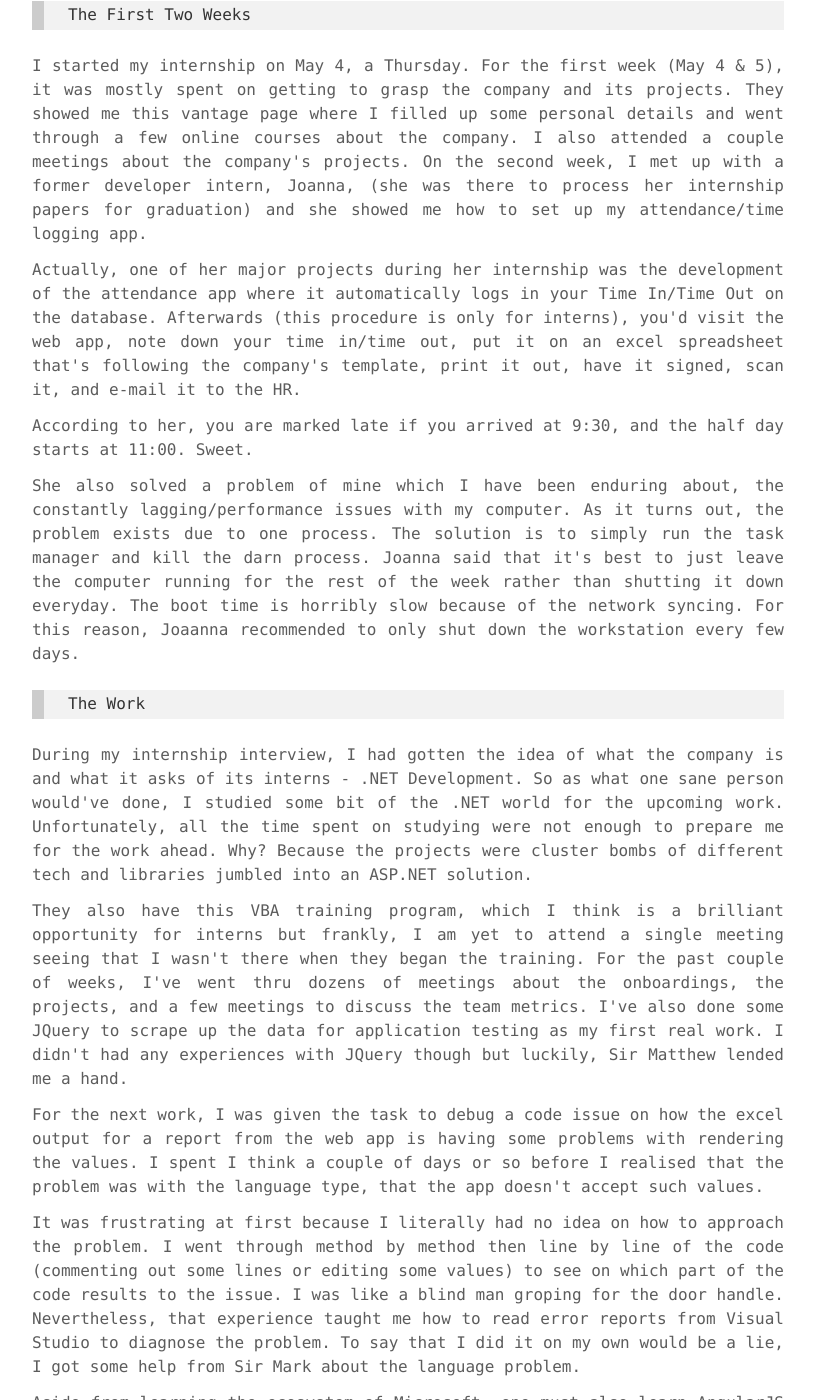
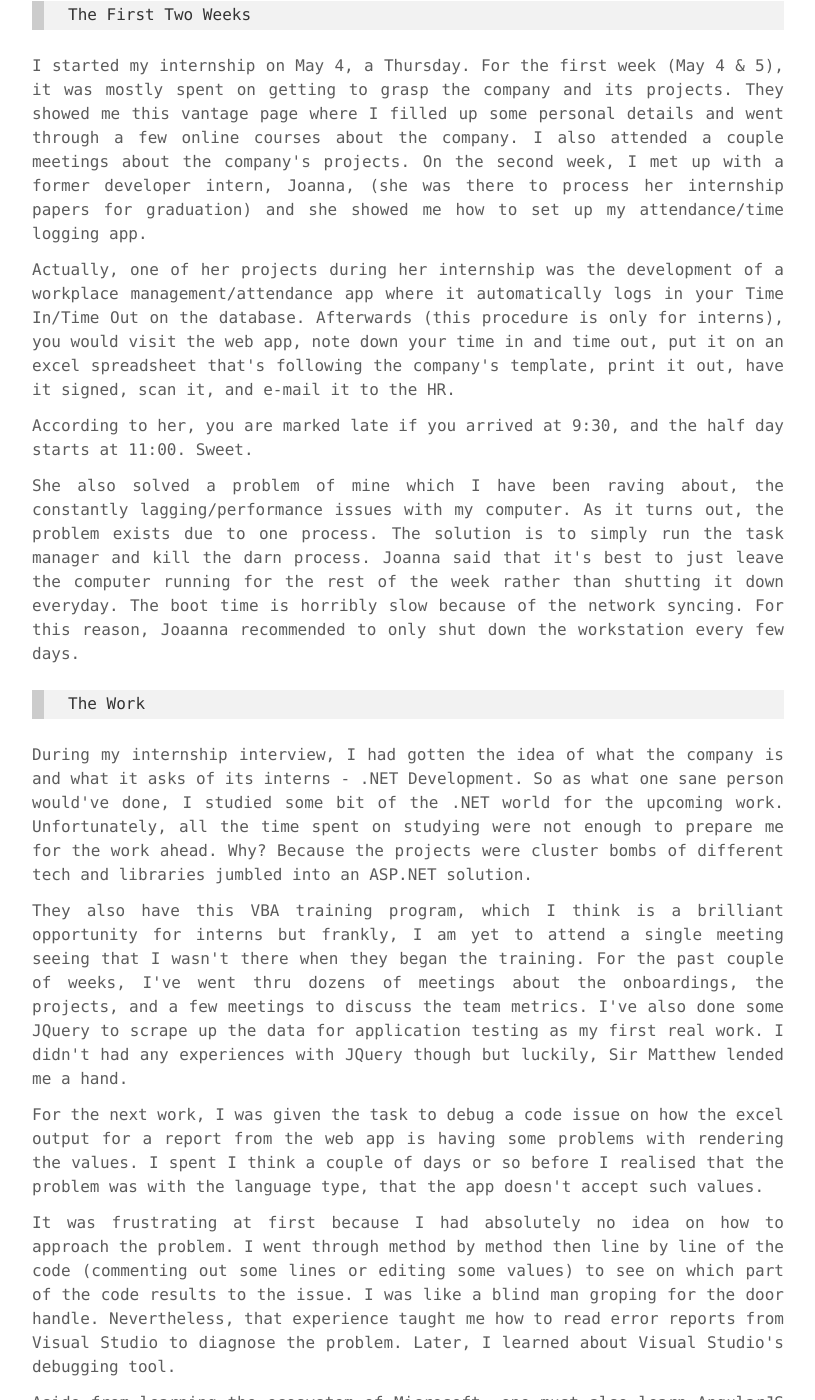
Before and after one commit to jpamata/jpamata.github.io, a Jekyll site: the page built from _posts/2017-05-27-My-First-Month-as-a-Software-Developer-Intern.md, in a window 1280 px wide and 1400 px high, scrolled down 378 px. Shown: the whole window, without its empty margins (232-1047 px from the left). Built offline with Jekyll 4.4.1, drawn with Linux system fonts in a browser that asks for light colours; comment, search, counter and statistics services are not loaded.

Commit message:
Update 2017-05-27-My-First-Month-as-a-Software-Developer-Intern.md

```diff
--- a/_posts/2017-05-27-My-First-Month-as-a-Software-Developer-Intern.md
+++ b/_posts/2017-05-27-My-First-Month-as-a-Software-Developer-Intern.md
@@ -20,11 +20,11 @@ func main() {
 > The First Two Weeks
 
 <p align="justify">I started my internship on May 4, a Thursday. For the first week (May 4 & 5), it was mostly spent on getting to grasp the company and its projects. They showed me this vantage page where I filled up some personal details and went through a few online courses about the company. I also attended a couple meetings about the company's projects. On the second week, I met up with a former developer intern, Joanna, (she was there to process her internship papers for graduation) and she showed me how to set up my attendance/time logging app.</p> <!--more-->
-<p align="justify">Actually, one of her major projects during her internship was the development of the attendance app where it automatically logs in your Time In/Time Out on the database. Afterwards (this procedure is only for interns), you'd visit the web app, note down your time in/time out, put it on an excel spreadsheet that's following the company's template, print it out, have it signed, scan it, and e-mail it to the HR.</p>
+<p align="justify">Actually, one of her projects during her internship was the development of a workplace management/attendance app where it automatically logs in your Time In/Time Out on the database. Afterwards (this procedure is only for interns), you would visit the web app, note down your time in and time out, put it on an excel spreadsheet that's following the company's template, print it out, have it signed, scan it, and e-mail it to the HR.</p>
 
 <p align="justify">According to her, you are marked late if you arrived at 9:30, and the half day starts at 11:00. Sweet.</p>
 
-<p align="justify">She also solved a problem of mine which I have been enduring about, the constantly lagging/performance issues with my computer. As it turns out, the problem exists due to one process. The solution is to simply run the task manager and kill the darn process. Joanna said that it's best to just leave the computer running for the rest of the week rather than shutting it down everyday. The boot time is horribly slow because of the network syncing. For this reason, Joaanna recommended to only shut down the workstation every few days.</p>
+<p align="justify">She also solved a problem of mine which I have been raving about, the constantly lagging/performance issues with my computer. As it turns out, the problem exists due to one process. The solution is to simply run the task manager and kill the darn process. Joanna said that it's best to just leave the computer running for the rest of the week rather than shutting it down everyday. The boot time is horribly slow because of the network syncing. For this reason, Joaanna recommended to only shut down the workstation every few days.</p>
 
 > The Work
 
@@ -34,7 +34,7 @@ func main() {
 
 <p align="justify">For the next work, I was given the task to debug a code issue on how the excel output for a report from the web app is having some problems with rendering the values. I spent I think a couple of days or so before I realised that the problem was with the language type, that the app doesn't accept such values.</p>
 
-<p align="justify">It was frustrating at first because I literally had no idea on how to approach the problem. I went through method by method then line by line of the code (commenting out some lines or editing some values) to see on which part of the code results to the issue. I was like a blind man groping for the door handle. Nevertheless, that experience taught me how to read error reports from Visual Studio to diagnose the problem. To say that I did it on my own would be a lie, I got some help from Sir Mark about the language problem.</p>
+<p align="justify">It was frustrating at first because I had absolutely no idea on how to approach the problem. I went through method by method then line by line of the code (commenting out some lines or editing some values) to see on which part of the code results to the issue. I was like a blind man groping for the door handle. Nevertheless, that experience taught me how to read error reports from Visual Studio to diagnose the problem. Later, I learned about Visual Studio's debugging tool.</p>
 
 
 <p align="justify">Aside from learning the ecosystem of Microsoft, one must also learn AngularJS and JavaScript. This free online course is what I used to grasp the basics of it: <a href="https://www.codeschool.com/courses/shaping-up-with-angularjs">codeschool - AngularJS</a>. This article also helped: <a href="https://toddmotto.com/ultimate-guide-to-learning-angular-js-in-one-day/">Ultimate guide to learning AngularJS in one day</a>. I've always heard that JavaScript would be among the programming language of the future and will be seen everywhere from mobile to desktop - they were not kidding.</p>
```
